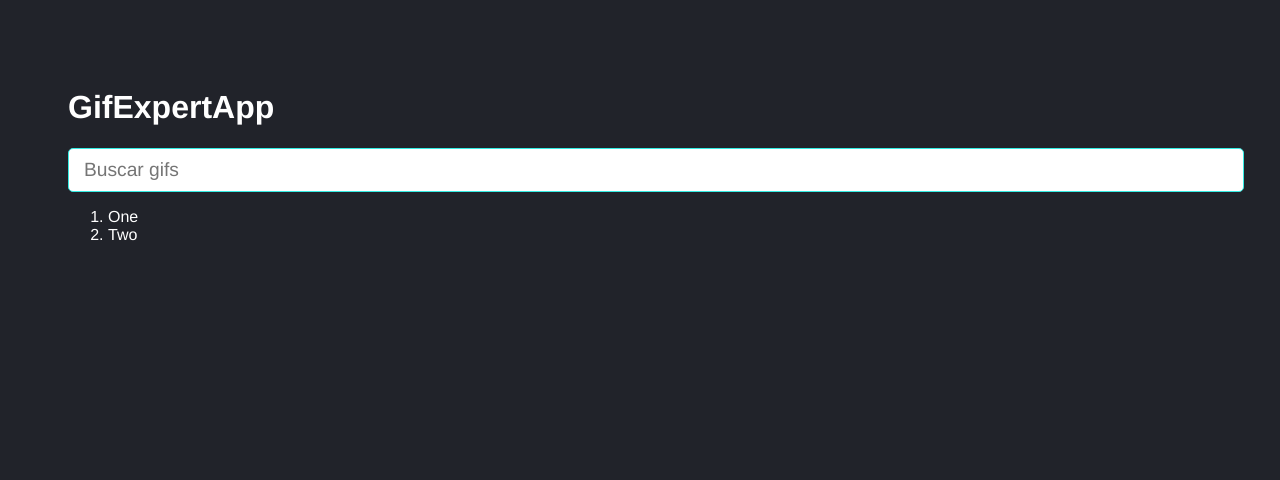
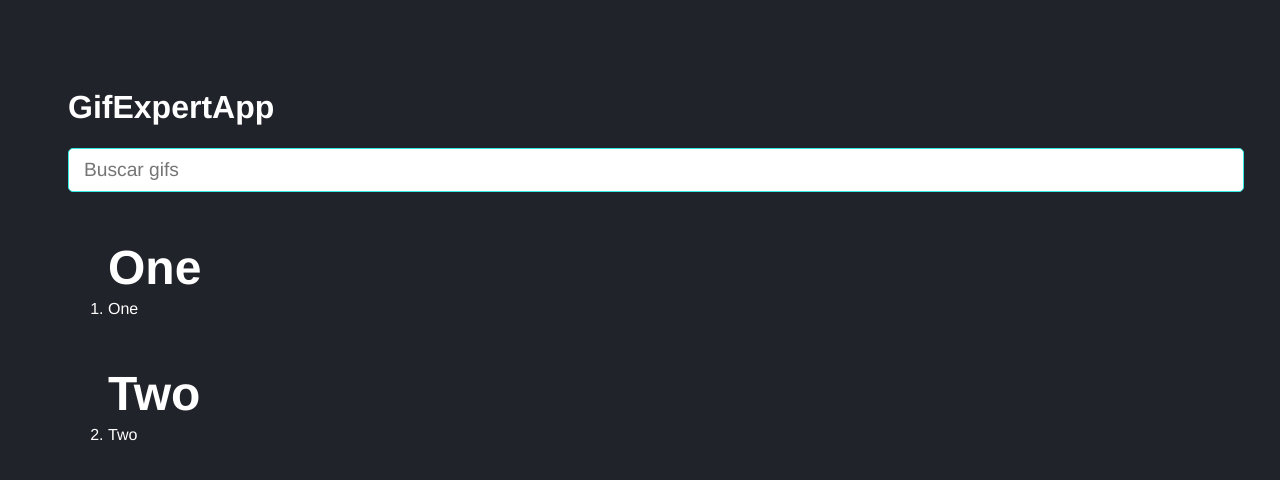
Before and after one commit to Joshipuedo/React-Intro-JavaScript, a React (Vite) app in the folder gif-expert-app/: page / in a window 1280 px wide. Shown: the top 480 px of the page. Built offline with nearby package versions, Linux system fonts and the light colour scheme.

Commit message:
component migration

```diff
--- a/gif-expert-app/src/GifExpertApp.jsx
+++ b/gif-expert-app/src/GifExpertApp.jsx
@@ -31,7 +31,12 @@ export const GifExpertApp = () => {
 
         <ol>
           { categories.map ( category => {
-              return <li key={ category }> {category} </li>
+              return (
+                <div  key={ category }>
+                  <h3> {category} </h3>
+                   <li> {category} </li>
+                </div>
+              )
             })
           }
         </ol>
```
